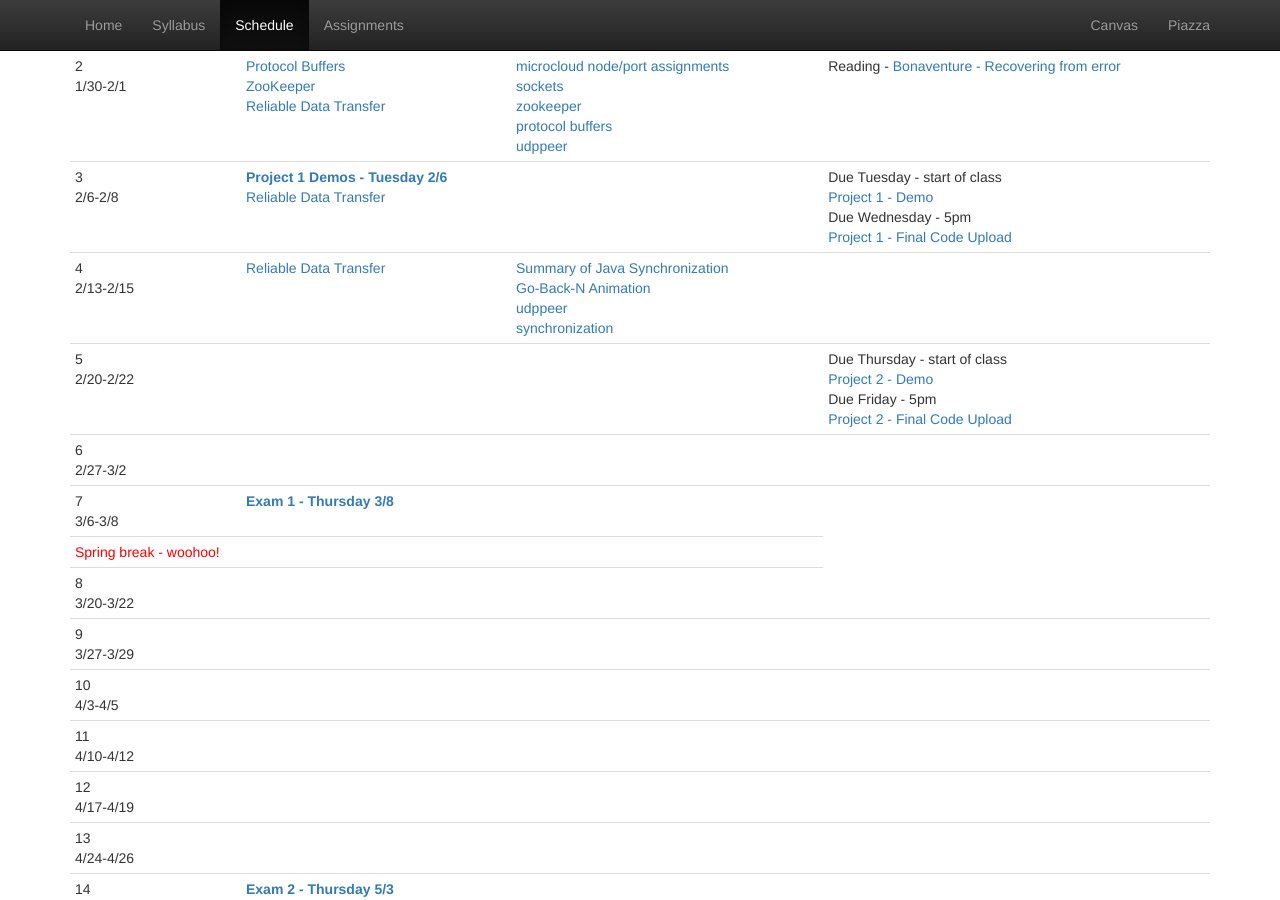
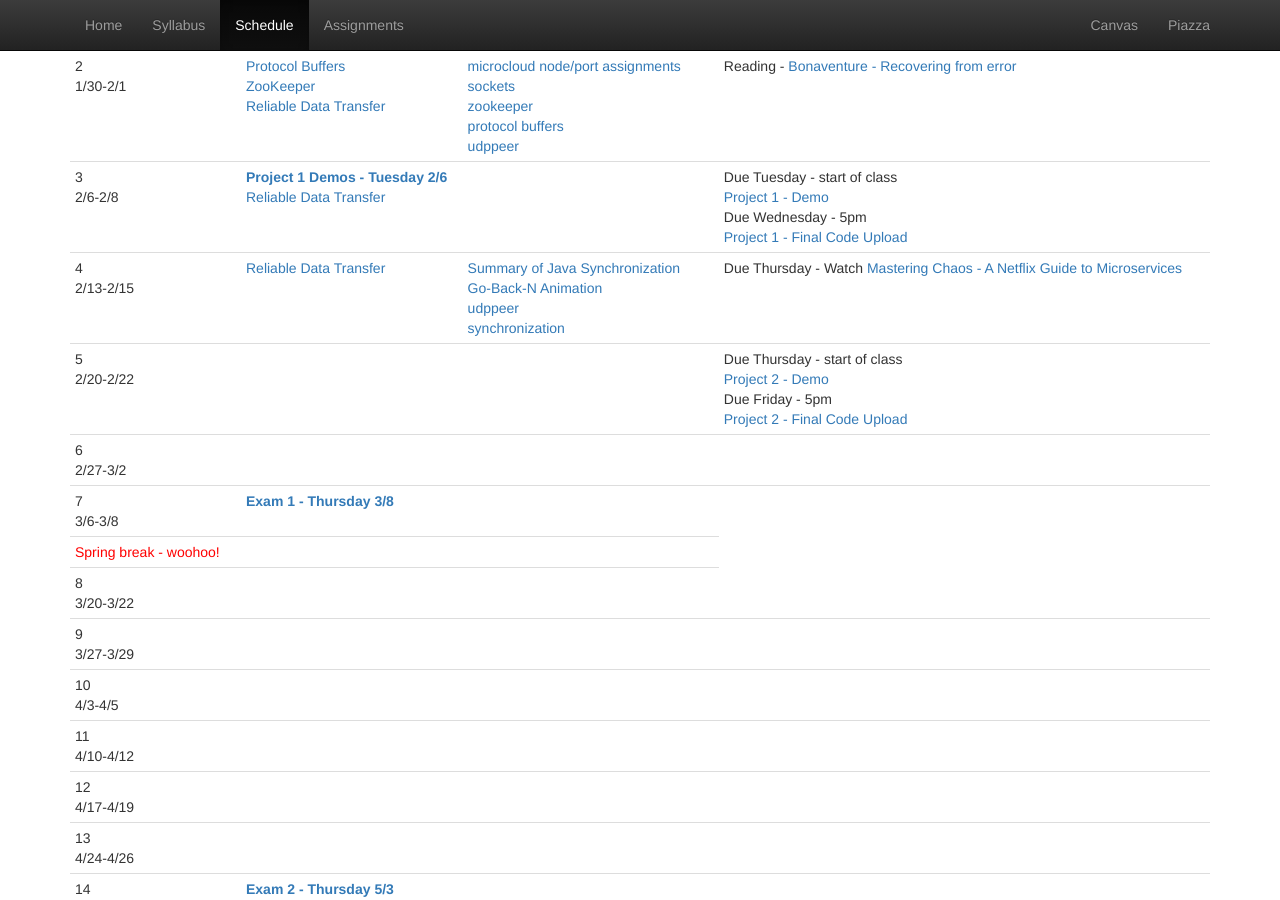
Before and after one commit to CS682-S18/cs682-s18.github.io, a Jekyll site: the page built from schedule.html, in a window 1280 px wide and 900 px high, scrolled down 351 px. Built offline with Jekyll 4.4.1, drawn with Linux system fonts in a browser that asks for light colours.

Commit message:
add netflix talk link

```diff
--- a/schedule.html
+++ b/schedule.html
@@ -83,6 +83,7 @@ title: Schedule
 				<a href="https://github.com/CS682-S18/code/tree/master/synchronization">synchronization</a><br/>
 			</td>
 			<td>
+				Due Thursday - Watch <a href="https://www.infoq.com/presentations/netflix-chaos-microservices">Mastering Chaos - A Netflix Guide to Microservices</a><br/>
 			</td>
 		</tr>
 		<tr>
```
